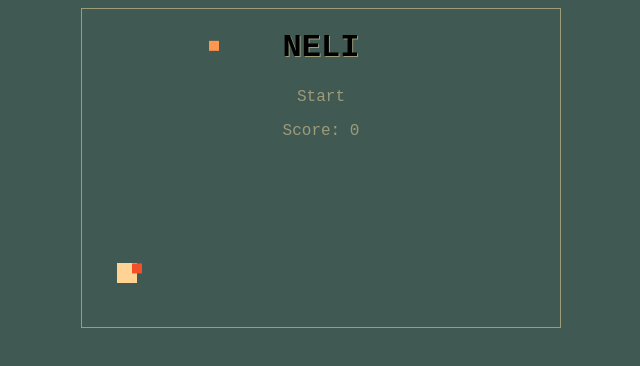
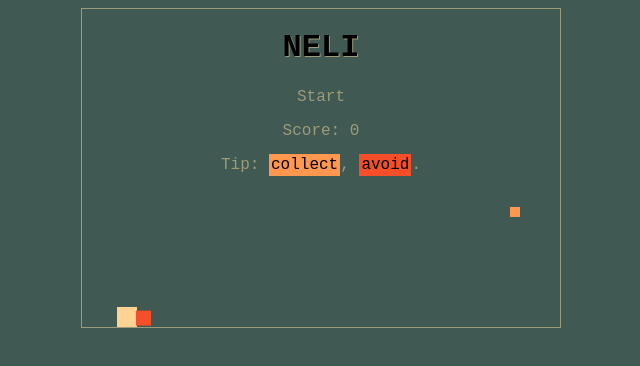
Before and after one commit to kauppvi/neli, a plain HTML site: page index.html in a window 1280 px wide. Both pictures are taken after a click on the element "Start". Shown: the whole page, without its empty margins (319-959 px from the left). Drawn offline with Linux system fonts and the light colour scheme.

Commit message:
Minor fixes

```diff
--- a/css/neli.css
+++ b/css/neli.css
@@ -22,6 +22,18 @@
   width: 500px;
 }
 
+#tip_collectable {
+  background-color: #FF974F;
+  color: #000;
+  padding: 2px;
+}
+
+#tip_foe {
+  background-color: #F54F29;
+  color: #000;
+  padding: 2px;
+}
+
 #start_btn:hover {
   cursor: pointer;
   text-decoration: underline;
--- a/index.html
+++ b/index.html
@@ -9,20 +9,17 @@
 <script type="text/javascript" src="js/components.js"></script>
 <script type="text/javascript" src="js/helpers.js"></script>
 <script type="text/javascript" src="js/neli.js"></script>
-
-<script>
-var game,
-    player,
-    foe,
-    collectable;
-</script>
-
 </head>
 
 <body>
     <div id="game">
 		<canvas id="canvas" width="478" height="318"></canvas>
-        <div id="menu"><h1>NELI</h1><p id="start_btn" onclick="Neli()">Start</p><p id="last_score"></p></div>
+        <div id="menu">
+            <h1>NELI</h1>
+            <p id="start_btn" onclick="Neli()">Start</p>
+            <p id="last_score"></p>
+            <p>Tip: <span id="tip_collectable">collect</span>, <span id="tip_foe">avoid</span>.</p>
+        </div>
     </div>
 </body>
 </html>
--- a/js/components.js
+++ b/js/components.js
@@ -55,7 +55,7 @@ Collectable.prototype.move = function () {
   if(this.positionOnX<-this.width){
     this.reset();
   }
-  this.positionOnX -= 4;
+  this.positionOnX -= this.speed;
 };
 
 var Foe = function (posOnX,posOnY,height,width,speed,color) {
--- a/js/neli.js
+++ b/js/neli.js
@@ -3,8 +3,8 @@ Neli = function () {
   game = new Game();
   menu = new Menu();
   player = new Player(35,100,20,20,2,'#FFD393');
-  collectable = new Collectable(435,getRandom(0,290),10,10,2,'#FF974F');
-  foe = new Foe(435,getRandom(0,290),10,10,5,'#F54F29');
+  collectable = new Collectable(435,getRandom(0,290),10,10,4,'#FF974F');
+  foe = new Foe(435,getRandom(0,290),15,15,7,'#F54F29');
 
   endGame = function () {
     menu.show();
@@ -22,6 +22,8 @@ Neli = function () {
 
     foe.move();
     game.drawComponent(foe.positionOnX,foe.positionOnY,foe.height,foe.width,foe.color);
+
+    // check for
 
     // collectable hit
     if ((player.positionOnX<(collectable.positionOnX+collectable.width))&&(collectable.positionOnX<(player.positionOnX+player.width))&&(player.positionOnY<(collectable.positionOnY+collectable.height))&&(collectable.positionOnY<(player.positionOnY+player.height))){
```
